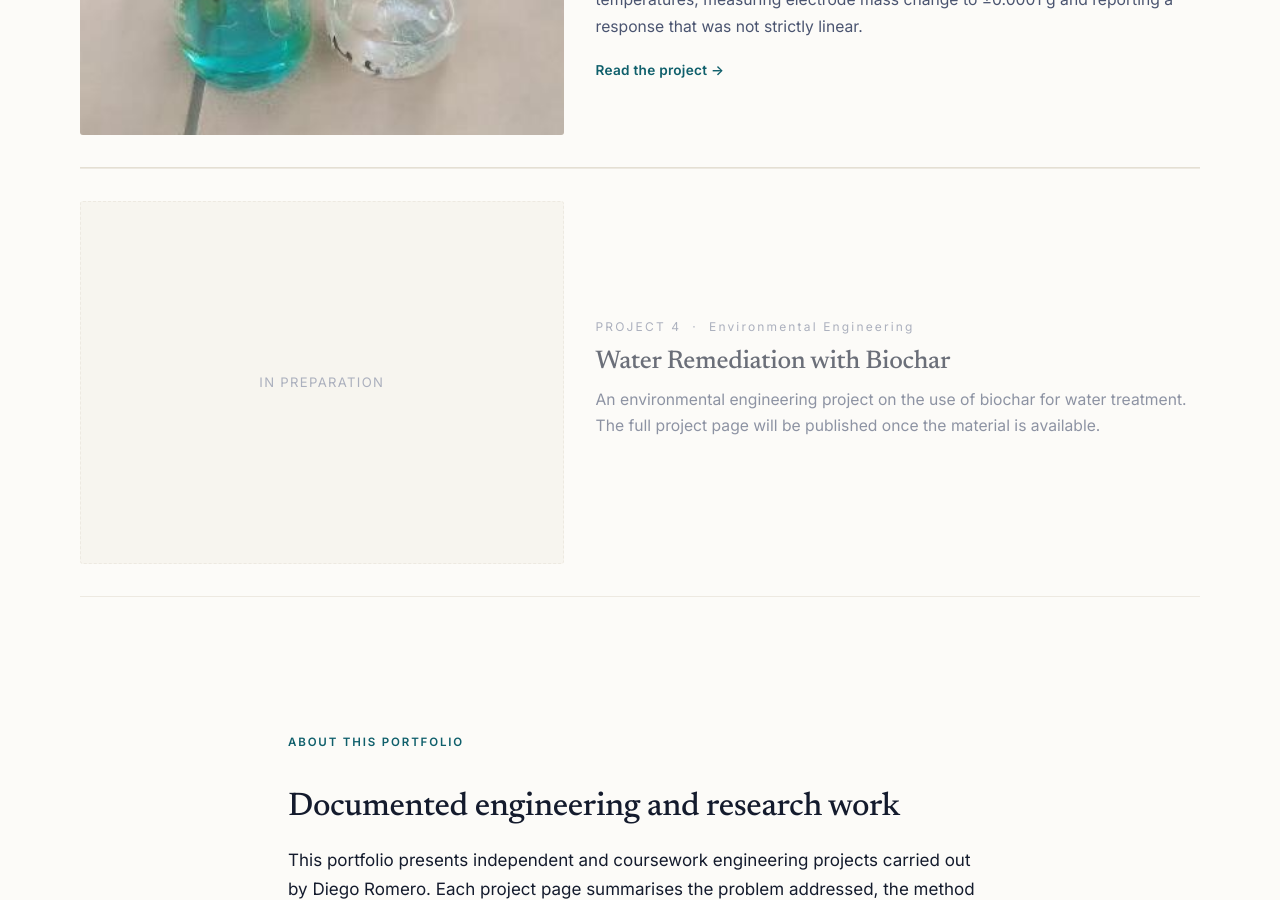
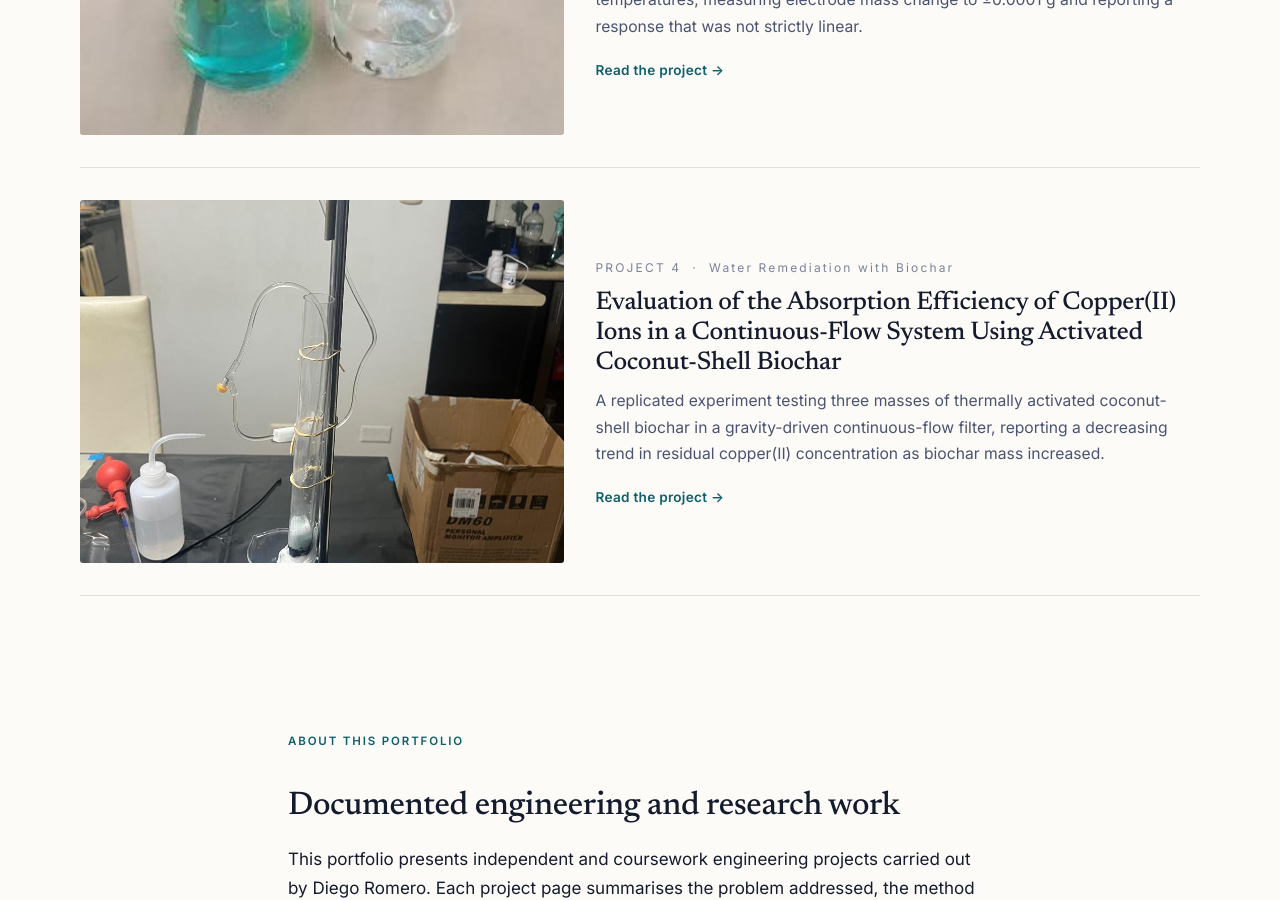
Before and after one commit to student-research-portfolios/diego-romero, a Jekyll site: the page built from index.html, in a window 1280 px wide and 900 px high, scrolled down 1762 px. Built offline with Jekyll 4.4.1, drawn with Linux system fonts in a browser that asks for light colours.

Commit message:
Add project 4: coconut-shell biochar research

```diff
--- a/_data/upcoming.yml
+++ b/_data/upcoming.yml
@@ -1,11 +1,5 @@
 # Projects that are announced on the landing page but not yet published.
 #
-# When the full material for one of these arrives, delete its entry from this
-# file and create the real project page in the _projects folder instead.
-
-- order: 4
-  field: Environmental Engineering
-  title: Water Remediation with Biochar
-  summary: >-
-    An environmental engineering project on the use of biochar for water treatment.
-    The full project page will be published once the material is available.
+# To announce one, add an entry with order, field, title and summary.
+# Remove it once the real project page exists in the _projects folder.
+[]
--- /dev/null
+++ b/_projects/4-coconut-shell-biochar.md
@@ -0,0 +1,255 @@
+---
+# --- Shown on the landing page and at the top of this project page ----------
+order: 4
+field: Water Remediation with Biochar
+title: "Evaluation of the Absorption Efficiency of Copper(II) Ions in a Continuous-Flow System Using Activated Coconut-Shell Biochar"
+tagline: >-
+  An experimental investigation of how the mass of activated coconut-shell biochar affects the
+  residual concentration of copper(II) ions in a gravity-driven filtration system.
+subtitle: Independent Research Project | Diego Romero Nervi | 2026
+summary: >-
+  A replicated experiment testing three masses of thermally activated coconut-shell biochar in a
+  gravity-driven continuous-flow filter, reporting a decreasing trend in residual copper(II)
+  concentration as biochar mass increased.
+
+tags:
+  - Biochar
+  - Copper(II)
+  - Heavy Metals
+  - Water Treatment
+  - Continuous-Flow Filtration
+  - Experimental Chemistry
+
+card_image: biochar/filtration-column.jpg
+hero_image: biochar/filtration-column.jpg
+hero_narrow: true
+hero_alt: The biochar filtration column mounted on a universal stand
+hero_caption: "The continuous-flow filtration column mounted on a universal stand. Source: author's experimental work."
+
+# --- Buttons at the bottom of the page --------------------------------------
+# Leave url blank until the record is published, then paste the link between
+# the quotation marks. Nothing else needs to change.
+doi: ""
+citation: ""
+buttons:
+  - label: View Full Research Paper
+    url: ""
+  - label: View Spanish Original
+    url: ""
+---
+
+<section class="section" markdown="1">
+<div class="prose" markdown="1">
+
+## Project Overview
+
+This independent research project evaluated how the mass of thermally activated coconut-shell
+biochar affected the residual concentration of copper(II) ions in a gravity-driven continuous-flow
+filtration system. The experiment used 150 mL of copper sulfate pentahydrate solution at 0.05 mol/L
+and tested three biochar masses: 1.0, 3.0, and 5.0 ± 0.01 g. Residual copper concentration was
+estimated using colorimetric test strips. The reported mean residual concentrations were 6.50 mg/L
+at 1.00 g, 4.17 mg/L at 3.00 g, and 3.83 mg/L at 5.00 g.
+
+</div>
+</section>
+
+<section class="section" markdown="1">
+<div class="prose" markdown="1">
+
+## Research Question
+
+<p class="callout">What is the effect of varying the mass of thermally activated coconut-shell
+biochar (1.0, 3.0, and 5.0 ± 0.01 g) on the residual concentration of copper(II) ions (Cu²⁺),
+estimated using colorimetric test strips, from a 0.05 mol/L copper sulfate pentahydrate
+(CuSO₄·5H₂O) solution through gravity filtration?</p>
+
+</div>
+</section>
+
+<section class="section" markdown="1">
+<div class="prose" markdown="1">
+
+## Context
+
+The research frames copper contamination in relation to sources such as illegal and informal mining
+and copper-based agricultural fungicides, and examines coconut-shell biochar as an accessible
+material for water purification.
+
+<p class="note">The experiment used a prepared copper sulfate pentahydrate solution. It did not test
+actual mining or agricultural wastewater.</p>
+
+</div>
+</section>
+
+<section class="section" markdown="1">
+<div class="prose" markdown="1">
+
+## Experimental Design
+
+</div>
+
+<div class="wrap">
+<ul class="flow">
+  <li>Upper influent reservoir</li>
+  <li>Intravenous drip line and flow regulator</li>
+  <li>Activated coconut-shell biochar column</li>
+  <li>Collected effluent</li>
+</ul>
+</div>
+
+<div class="prose">
+<ul class="cards" style="margin-top:2rem">
+  <li><strong>Biochar mass</strong> 1.0, 3.0 and 5.0 ± 0.01 g.</li>
+  <li><strong>Solution</strong> Copper sulfate pentahydrate (CuSO₄·5H₂O), 0.05 mol/L.</li>
+  <li><strong>Volume</strong> 150 mL per repetition.</li>
+  <li><strong>Flow</strong> Approximately 1–2 drops per second.</li>
+  <li><strong>Replicates</strong> Three repetitions for each biochar mass.</li>
+  <li><strong>Measurement</strong> TESPERT colorimetric test strips for residual metal concentration; pH also estimated colorimetrically.</li>
+</ul>
+</div>
+
+<div class="prose" markdown="1">
+
+<p class="note">Biochar preparation: drying and carbonization of coconut shell, crushing, sodium
+bicarbonate treatment, heating, citric-acid washing, distilled-water washing, and final drying.</p>
+
+</div>
+
+<div class="prose">
+<figure class="figure-single" style="max-width:24rem;margin:2rem auto 0">
+  <img src="{{ '/assets/img/biochar/system-reference-diagram.jpg' | relative_url }}" alt="Reference diagram of the gravity-driven continuous-flow filtration system" loading="lazy">
+  <figcaption>Reference diagram of the filtration system, not a photograph of the apparatus. Reference image created by Google Gemini AI.</figcaption>
+</figure>
+</div>
+</section>
+
+<section class="section" markdown="1">
+<div class="prose" markdown="1">
+
+## Experimental Work
+
+</div>
+
+<div class="wrap">
+<div class="gallery">
+  <figure>
+    <img src="{{ '/assets/img/biochar/weighing-copper-sulfate.jpg' | relative_url }}" alt="Copper sulfate pentahydrate crystals on a digital scale" loading="lazy">
+    <figcaption>Weighing copper sulfate pentahydrate on a digital scale.</figcaption>
+  </figure>
+  <figure>
+    <img src="{{ '/assets/img/biochar/carbonized-coconut-shell.jpg' | relative_url }}" alt="Carbonized coconut-shell pieces" loading="lazy">
+    <figcaption>Carbonized coconut-shell pieces.</figcaption>
+  </figure>
+  <figure>
+    <img src="{{ '/assets/img/biochar/biochar-washing.jpg' | relative_url }}" alt="Biochar paste in a gauze-lined funnel above a beaker" loading="lazy">
+    <figcaption>Biochar paste on a gauze filter in a funnel, draining into a beaker.</figcaption>
+  </figure>
+  <figure>
+    <img src="{{ '/assets/img/biochar/drip-reservoir.jpg' | relative_url }}" alt="Upper reservoir with copper sulfate solution and drip line" loading="lazy">
+    <figcaption>Upper influent reservoir and intravenous drip line.</figcaption>
+  </figure>
+</div>
+</div>
+</section>
+
+<section class="section" markdown="1">
+<div class="prose" markdown="1">
+
+## Key Results
+
+</div>
+
+<div class="prose">
+<div class="table-wrap">
+<table>
+  <thead>
+    <tr><th>Biochar mass</th><th>Mean residual Cu²⁺</th><th>Standard error</th><th>Mean estimated pH</th></tr>
+  </thead>
+  <tbody>
+    <tr><td>1.00 g</td><td>6.50 mg/L</td><td>2.02 mg/L</td><td>4.00</td></tr>
+    <tr><td>3.00 g</td><td>4.17 mg/L</td><td>1.17 mg/L</td><td>5.00</td></tr>
+    <tr><td>5.00 g</td><td>3.83 mg/L</td><td>1.36 mg/L</td><td>5.33</td></tr>
+  </tbody>
+</table>
+</div>
+</div>
+
+<div class="wrap" style="margin-top:2rem">
+<div class="gallery">
+  <figure>
+    <img src="{{ '/assets/img/biochar/graph-residual-copper.jpg' | relative_url }}" alt="Bar chart of mean residual copper concentration for each biochar mass" loading="lazy">
+    <figcaption>Mean residual concentration vs. activated biochar mass. Source: author's experimental data.</figcaption>
+  </figure>
+  <figure>
+    <img src="{{ '/assets/img/biochar/graph-ph.jpg' | relative_url }}" alt="Bar chart of estimated mean pH for each biochar mass" loading="lazy">
+    <figcaption>Estimated mean pH vs. activated biochar mass. Source: author's experimental data.</figcaption>
+  </figure>
+</div>
+</div>
+</section>
+
+<section class="section" markdown="1">
+<div class="prose" markdown="1">
+
+## Key Finding
+
+The reported results show a decreasing trend in residual Cu²⁺ concentration as the mass of
+coconut-shell biochar increased. The mean residual concentration decreased from 6.50 mg/L at
+1.00 g to 4.17 mg/L at 3.00 g and to 3.83 mg/L at 5.00 g. The report states that the relationship
+was not strictly linear and that the change from 3.00 g to 5.00 g was smaller, with an average
+difference of 0.34 mg/L.
+
+</div>
+</section>
+
+<section class="section" markdown="1">
+<div class="prose" markdown="1">
+
+## Interpretation
+
+Increasing the biochar mass provides a greater contact surface and greater availability of active
+micropores for trapping metal ions. The report suggests that, from 3.00 g onward, the drip-flow
+system may begin to approach a state close to adsorption equilibrium for the 150 mL volume used.
+
+The estimated effluent pH increased as biochar mass increased. The report discusses this in
+relation to the sodium bicarbonate activation, the citric-acid washing, and Cu²⁺ retention.
+
+</div>
+</section>
+
+<section class="section" markdown="1">
+<div class="prose" markdown="1">
+
+## Limitations
+
+The central limitation identified in the report is the use of colorimetric test strips to estimate
+Cu²⁺ concentration and pH. The report describes this method as semiquantitative and susceptible to
+subjective visual interpretation. It proposes that future replications could use a
+spectrophotometer and a digital pH meter, test wider biochar-mass intervals, and use different
+copper sulfate concentrations.
+
+</div>
+</section>
+
+<section class="section" markdown="1">
+<div class="prose" markdown="1">
+
+## Skills Demonstrated
+
+</div>
+
+<div class="prose">
+<ul class="tags">
+  <li>Experimental Design</li>
+  <li>Control of Variables</li>
+  <li>Solution Preparation</li>
+  <li>Biochar Preparation</li>
+  <li>Continuous-Flow Filtration</li>
+  <li>Replicated Trials</li>
+  <li>Colorimetric Estimation</li>
+  <li>Means and Standard Errors</li>
+  <li>Scientific Analysis</li>
+  <li>Evaluation of Limitations</li>
+</ul>
+</div>
+</section>
```
Also changed, not shown: assets/img/biochar/biochar-washing.jpg (added), assets/img/biochar/carbonized-coconut-shell.jpg (added), assets/img/biochar/drip-reservoir.jpg (added), assets/img/biochar/filtration-column.jpg (added), assets/img/biochar/graph-ph.jpg (added), assets/img/biochar/graph-residual-copper.jpg (added), assets/img/biochar/system-reference-diagram.jpg (added), assets/img/biochar/weighing-copper-sulfate.jpg (added).
